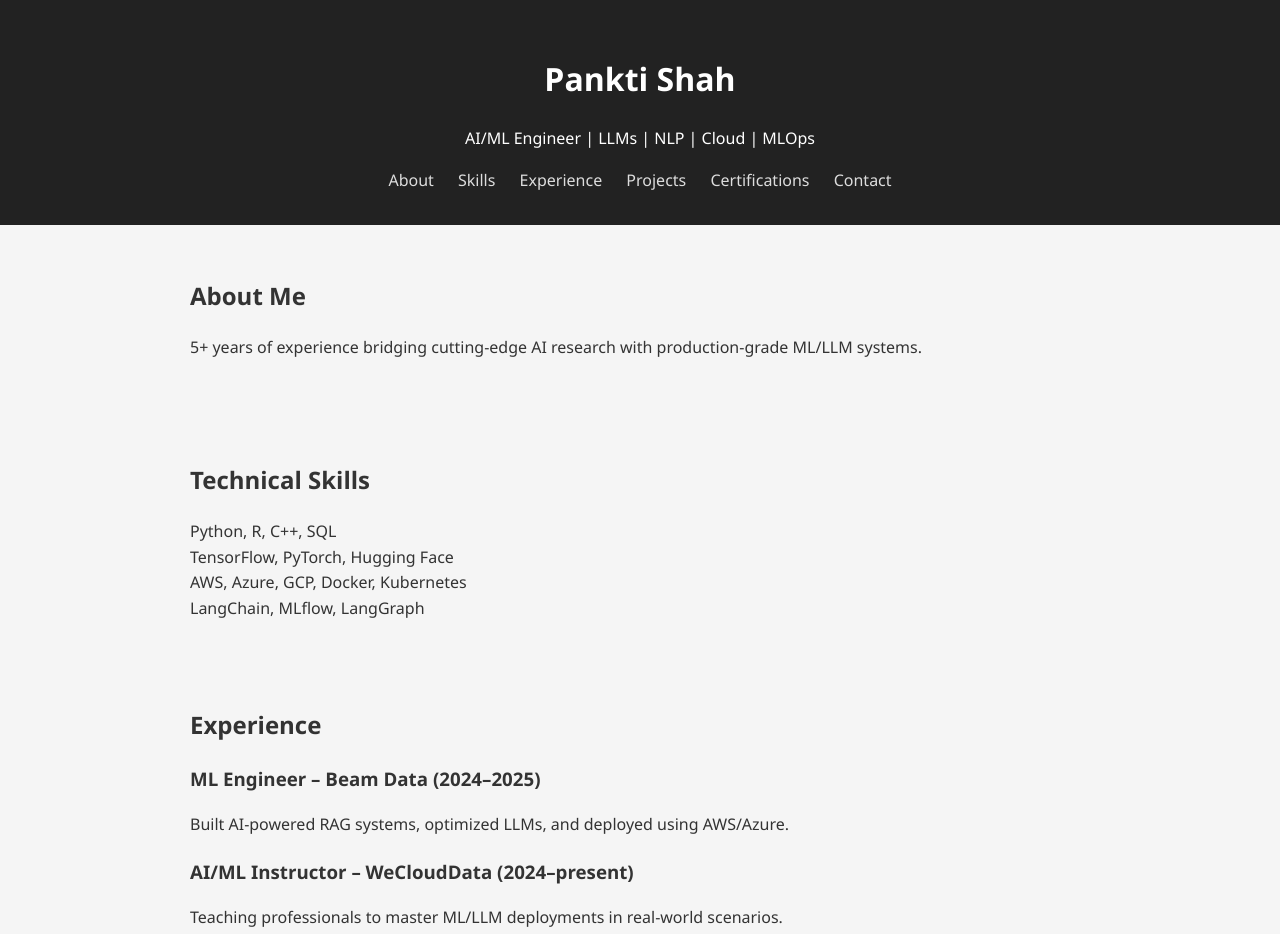
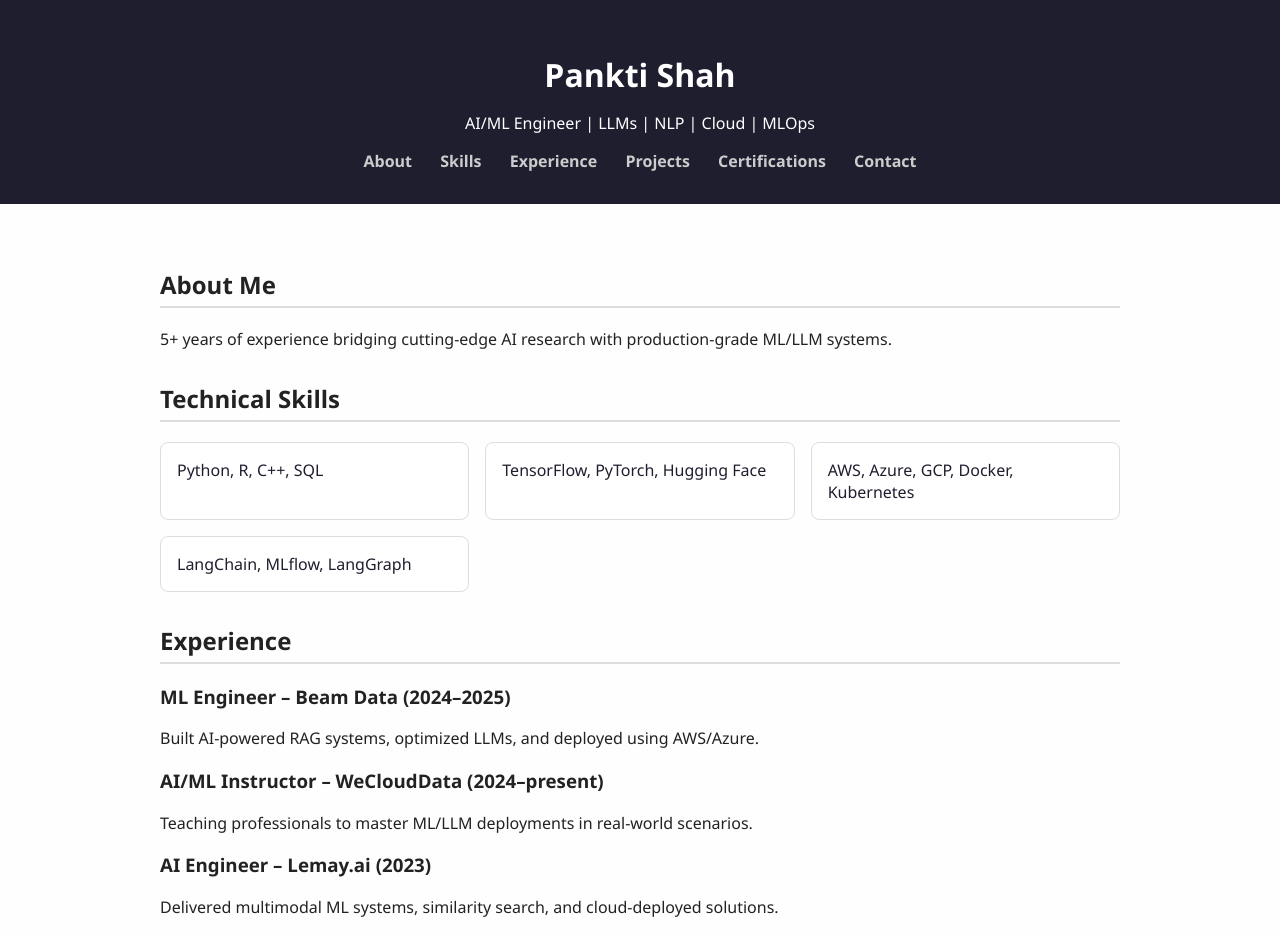
Before and after one commit to pankti09/pankti09.github.io, a plain HTML site: page index.html in a window 1280 px wide. Shown: the top 934 px of the page. Drawn offline with Linux system fonts and the light colour scheme.

Commit message:
Refactor CSS styles for improved design
Updated styles for body, header, nav, and footer. Added new styles for main, h2, card-grid, and card elements.

```diff
--- a/style.css
+++ b/style.css
@@ -1,43 +1,70 @@
 body {
   font-family: 'Segoe UI', sans-serif;
+  background: #fefefe;
   margin: 0;
   padding: 0;
-  line-height: 1.6;
-  background: #f5f5f5;
-  color: #333;
+  color: #222;
 }
 
 header {
-  background: #222;
-  color: #fff;
+  background: #1e1e2f;
+  color: white;
+  text-align: center;
   padding: 2rem;
-  text-align: center;
+}
+
+header h1 {
+  margin-bottom: 0.3rem;
 }
 
 nav a {
-  color: #ddd;
-  margin: 0 10px;
+  color: #ccc;
+  margin: 0 12px;
   text-decoration: none;
+  font-weight: bold;
 }
 
-section {
+main {
   padding: 2rem;
-  max-width: 900px;
+  max-width: 960px;
   margin: auto;
 }
 
-ul {
-  list-style-type: none;
-  padding: 0;
+h2 {
+  border-bottom: 2px solid #ddd;
+  padding-bottom: 0.3rem;
+  margin-top: 2rem;
 }
 
-li {
-  margin: 0.5rem 0;
+.card-grid {
+  display: grid;
+  grid-template-columns: repeat(auto-fill, minmax(230px, 1fr));
+  gap: 1rem;
+  margin-top: 1rem;
+}
+
+.card {
+  background: #fff;
+  border: 1px solid #ddd;
+  padding: 1rem;
+  border-radius: 8px;
+  transition: box-shadow 0.3s;
+  text-decoration: none;
+  color: #1e1e2f;
+}
+
+.card:hover {
+  box-shadow: 0 4px 12px rgba(0,0,0,0.1);
+}
+
+.timeline .entry {
+  margin: 1rem 0;
 }
 
 footer {
-  background: #222;
-  color: #fff;
   text-align: center;
+  background: #1e1e2f;
+  color: white;
   padding: 1rem;
+  margin-top: 2rem;
 }
```
